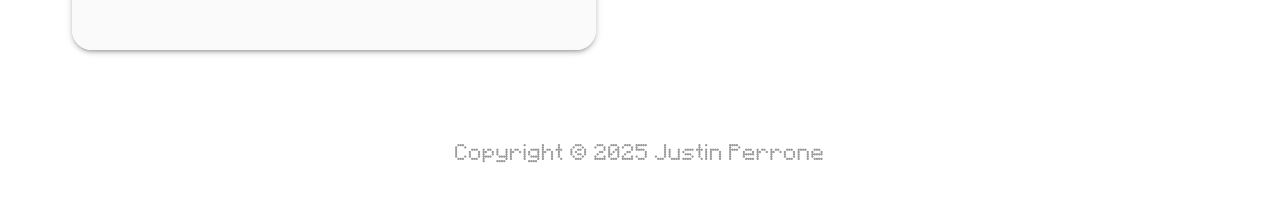
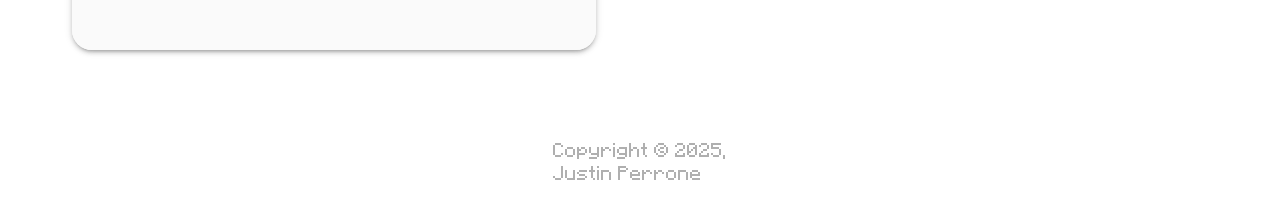
Before and after one commit to justinp3r/weeks-in-pixels, a React (Vite) app: page / in a window 1280 px wide. Shown: the part 612-825 px from the top of the page. Built offline with nearby package versions, Linux system fonts and the light colour scheme; no server answers.

Commit message:
externalized footer

```diff
--- a/src/App.tsx
+++ b/src/App.tsx
@@ -2,7 +2,7 @@ import { ThemeProvider } from "@emotion/react";
 import HeaderBar from "./components/AppBar";
 import { themeJustin } from "./theme";
 import { Outlet, useLocation } from "react-router";
-import { Card, CssBaseline, Typography } from "@mui/material";
+import { Card, CssBaseline } from "@mui/material";
 import Grid from "@mui/material/Grid2";
 import OneYearCheckboxes from "./components/OneYearCheckboxes";
 import ForumContainer from "./components/ForumContainer";
@@ -10,6 +10,7 @@ import { darkTheme } from "./themeDark";
 import { useState } from "react";
 import Clock from "./components/Clock";
 import Calendar from "./components/Calendar";
+import Footer from "./components/Footer";
 
 function App() {
   const [isDarkMode, setIsDarkMode] = useState(false);
@@ -96,8 +97,8 @@ function App() {
             <ForumContainer></ForumContainer>
           </Card>
         </Grid>
-        <Grid size={{ xs: 10, md: 5 }} border={borderLine + " solid green"} paddingTop={4} paddingBottom={4} >
-          <Typography display={"flex"} paddingTop={5} justifyContent={"center"} component={"span"} color={"secondary.dark"} >Copyright ® {new Date().getFullYear()} Justin Perrone</Typography>
+        <Grid size={{ xs: 11, md: 5 }} border={borderLine + " solid green"} paddingTop={4} paddingBottom={4} >
+          <Footer/>
         </Grid>
       </Grid>
       )}
--- /dev/null
+++ b/src/components/Footer.tsx
@@ -0,0 +1,17 @@
+import { Typography } from "@mui/material";
+
+export default function Footer() {
+  return (
+    <Typography
+      display={"flex"}
+      paddingTop={5}
+      justifyContent={"center"}
+      component={"span"}
+      color={"secondary.dark"}
+      variant="body2"
+    >
+      Copyright ® {new Date().getFullYear()},<br />
+      Justin Perrone
+    </Typography>
+  );
+}
--- a/src/components/ForumContainer.tsx
+++ b/src/components/ForumContainer.tsx
@@ -62,6 +62,7 @@ export default function ForumContainer() {
     }
   };
 
+  // Stellt einmalige Abfrage an REST API
   useEffect(() => {
     handleReloadNotes();
   }, []);
--- a/src/pages/About.tsx
+++ b/src/pages/About.tsx
@@ -2,6 +2,7 @@ import { Box, Button, Card, Typography } from "@mui/material";
 import Grid from "@mui/material/Grid2";
 import { ArrowLeftIcon, InfoIcon } from "raster-react";
 import { useNavigate } from "react-router-dom";
+import Footer from "../components/Footer";
 
 export default function About() {
   const borderLine = "0px";
@@ -21,12 +22,17 @@ export default function About() {
         size={{ xs: 10, md: 10 }}
         border={borderLine + " solid red"}
         paddingTop={2}
+        display="flex"
+        justifyContent={"center"}
+        alignContent={"center"}
       >
         <Grid
           border={borderLine + " solid orange"}
+          size={{ xs: 12, md: 7 }}
           paddingBottom={8}
           display="flex"
           justifyContent={"center"}
+          alignContent={"center"}
         >
           <Card
             elevation={elevationHeight}
@@ -82,20 +88,12 @@ export default function About() {
         </Grid>
       </Grid>
       <Grid
-        size={{ xs: 10, md: 5 }}
+        size={{ xs: 11, md: 5 }}
         border={borderLine + " solid green"}
         paddingTop={4}
         paddingBottom={4}
       >
-        <Typography
-          display={"flex"}
-          paddingTop={5}
-          justifyContent={"center"}
-          component={"span"}
-          color={"secondary.dark"}
-        >
-          Copyright ® {new Date().getFullYear()} Justin Perrone
-        </Typography>
+        <Footer/>
       </Grid>
     </Grid>
   );
```
Also changed, not shown: 3 other files (tests, documents, lock files or other folders).
